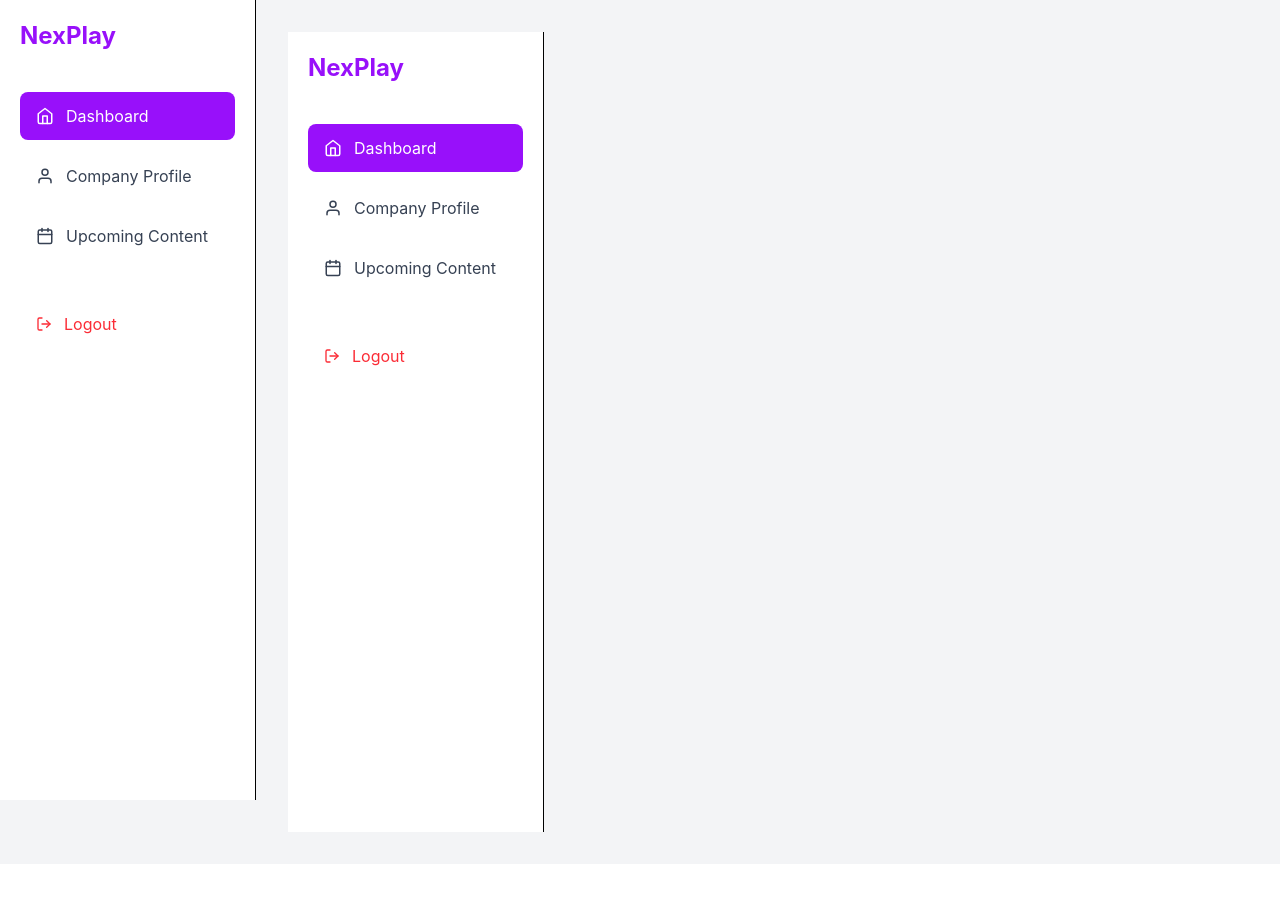
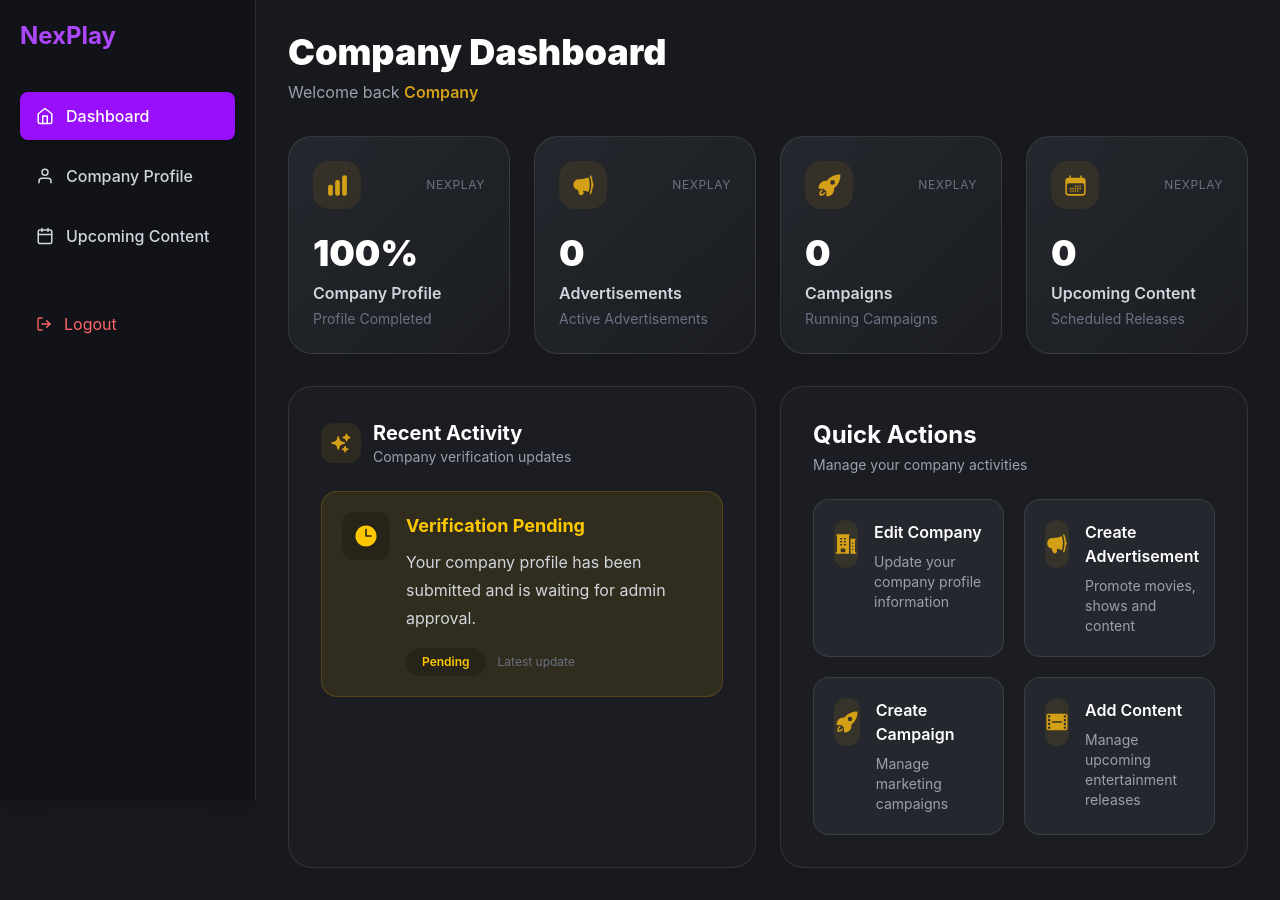
Before and after one commit to fahimsna/NexPlay, a React app in the folder frontend/: page /company in a window 1280 px wide. Before the commit the page ends 864 px from the top, so only its background shows below. Built offline with nearby package versions, Linux system fonts and the light colour scheme; no server answers; the HTML template or start-up script is replaced by a standard one.

Commit message:
Update company dashboard layout and navigation

```diff
--- a/frontend/src/components/company/CompanySidebar.jsx
+++ b/frontend/src/components/company/CompanySidebar.jsx
@@ -33,7 +33,7 @@ function CompanySidebar({ open, setOpen }) {
       {open && (
         <div
           onClick={() => setOpen(false)}
-          className="fixed inset-0 z-40 bg-black/40 md:hidden"
+          className="fixed inset-0 z-40 bg-black/60 md:hidden"
         />
       )}
 
@@ -41,7 +41,10 @@ function CompanySidebar({ open, setOpen }) {
         className={`
           fixed left-0 top-0 z-50
           h-screen w-64
-          border-r bg-white p-5
+          border-r border-white/10
+          bg-[#111318] p-5
+          text-white
+          shadow-xl
           transition-transform duration-300
           md:static md:translate-x-0
           ${
@@ -55,13 +58,21 @@ function CompanySidebar({ open, setOpen }) {
         <button
           type="button"
           onClick={() => setOpen(false)}
-          className="absolute right-4 top-4 md:hidden"
+          className="
+            absolute right-4 top-4
+            rounded-lg p-2
+            text-gray-300
+            transition
+            hover:bg-white/10
+            hover:text-white
+            md:hidden
+          "
           aria-label="Close sidebar"
         >
           <FiX size={22} />
         </button>
 
-        <h1 className="mb-10 text-2xl font-bold text-purple-600">
+        <h1 className="mb-10 text-2xl font-bold text-purple-500">
           NexPlay
         </h1>
 
@@ -76,11 +87,12 @@ function CompanySidebar({ open, setOpen }) {
                 `
                   flex items-center gap-3
                   rounded-lg px-4 py-3
+                  font-medium
                   transition
                   ${
                     isActive
-                      ? "bg-purple-600 text-white"
-                      : "text-gray-700 hover:bg-gray-100"
+                      ? "bg-purple-600 text-white shadow-md"
+                      : "text-gray-300 hover:bg-white/10 hover:text-white"
                   }
                 `
               }
@@ -94,10 +106,12 @@ function CompanySidebar({ open, setOpen }) {
         <button
           type="button"
           className="
-            mt-10 flex items-center gap-3
+            mt-10 flex w-full items-center gap-3
             rounded-lg px-4 py-3
-            text-red-500 transition
-            hover:bg-red-50
+            text-red-400
+            transition
+            hover:bg-red-500/10
+            hover:text-red-300
           "
         >
           <FiLogOut />
--- a/frontend/src/layouts/CompanyDashboardLayout.jsx
+++ b/frontend/src/layouts/CompanyDashboardLayout.jsx
@@ -7,10 +7,10 @@ function CompanyDashboardLayout() {
   const [open, setOpen] = useState(false);
 
   return (
-    <div className="min-h-screen bg-gray-100 flex">
+    <div className="min-h-screen bg-[#17191D] text-white flex">
       {/* Mobile Menu Button */}
-
       <button
+        type="button"
         onClick={() => setOpen(true)}
         className="
           md:hidden
@@ -22,20 +22,22 @@ function CompanyDashboardLayout() {
           text-white
           p-3
           rounded-lg
+          shadow-lg
         "
+        aria-label="Open company menu"
       >
         <FiMenu size={22} />
       </button>
 
       {/* Sidebar */}
-
       <CompanySidebar open={open} setOpen={setOpen} />
 
       {/* Main Content */}
-
       <main
         className="
           flex-1
+          min-w-0
+          bg-[#17191D]
           p-4
           md:p-8
           mt-14
--- a/frontend/src/pages/company/CompanyDashboard.jsx
+++ b/frontend/src/pages/company/CompanyDashboard.jsx
@@ -1,7 +1,6 @@
 import { useEffect, useState } from "react";
 import { Link } from "react-router-dom";
 
-import CompanyDashboardLayout from "../../layouts/CompanyDashboardLayout";
 import StatsCard from "../../components/dashboard/StatsCard";
 import RecentActivity from "../../components/dashboard/RecentActivity";
 
@@ -39,36 +38,47 @@ function CompanyDashboard() {
   const [loading, setLoading] = useState(true);
 
   const [advertisementCount, setAdvertisementCount] = useState(0);
-
   const [campaignCount, setCampaignCount] = useState(0);
 
   useEffect(() => {
     fetchCompany();
     updateDashboardCounts();
 
-    window.addEventListener("dashboardDataChanged", updateDashboardCounts);
+    window.addEventListener(
+      "dashboardDataChanged",
+      updateDashboardCounts,
+    );
 
     return () => {
-      window.removeEventListener("dashboardDataChanged", updateDashboardCounts);
+      window.removeEventListener(
+        "dashboardDataChanged",
+        updateDashboardCounts,
+      );
     };
   }, []);
 
   const updateDashboardCounts = () => {
-    const advertisements = readStoredArray("nexplayAdvertisements");
+    const advertisements = readStoredArray(
+      "nexplayAdvertisements",
+    );
 
     const campaigns = readStoredArray("nexplayCampaigns");
 
     const activeAdvertisements = advertisements.filter(
       (advertisement) =>
-        String(advertisement.status).trim().toLowerCase() === "active",
+        String(advertisement.status)
+          .trim()
+          .toLowerCase() === "active",
     );
 
     const activeCampaigns = campaigns.filter(
-      (campaign) => String(campaign.status).trim().toLowerCase() === "active",
+      (campaign) =>
+        String(campaign.status)
+          .trim()
+          .toLowerCase() === "active",
     );
 
     setAdvertisementCount(activeAdvertisements.length);
-
     setCampaignCount(activeCampaigns.length);
   };
 
@@ -88,31 +98,35 @@ function CompanyDashboard() {
 
   if (loading) {
     return (
-      <div className="min-h-screen bg-[#17191D] flex items-center justify-center text-white">
+      <div className="flex min-h-[60vh] items-center justify-center text-white">
         Loading Dashboard...
       </div>
     );
   }
 
   return (
-    <CompanyDashboardLayout>
     <div className="space-y-8">
-        {company && <CompanyProfileSummary company={company} dashboard />}
+      {company && (
+        <CompanyProfileSummary
+          company={company}
+          dashboard
+        />
+      )}
 
       <div>
-          <h1 className="text-3xl sm:text-4xl font-black text-white">
+        <h1 className="text-3xl font-black text-white sm:text-4xl">
           Company Dashboard
         </h1>
 
-          <p className="text-gray-400 mt-2">
+        <p className="mt-2 text-gray-400">
           Welcome back{" "}
-            <span className="text-[#D4A017] font-semibold">
-              {company?.companyName}
+          <span className="font-semibold text-[#D4A017]">
+            {company?.companyName || "Company"}
           </span>
         </p>
       </div>
 
-        <div className="grid grid-cols-1 sm:grid-cols-2 xl:grid-cols-4 gap-6">
+      <div className="grid grid-cols-1 gap-6 sm:grid-cols-2 xl:grid-cols-4">
         <StatsCard
           title="Company Profile"
           value="100%"
@@ -120,7 +134,7 @@ function CompanyDashboard() {
         />
 
         <Link
-            to="/company/advertisement-list"
+          to="/company/advertisements"
           className="block rounded-3xl transition hover:-translate-y-1 hover:ring-2 hover:ring-[#D4A017]/60"
         >
           <StatsCard
@@ -131,7 +145,7 @@ function CompanyDashboard() {
         </Link>
 
         <Link
-            to="/company/campaign-list"
+          to="/company/campaigns"
           className="block rounded-3xl transition hover:-translate-y-1 hover:ring-2 hover:ring-[#D4A017]/60"
         >
           <StatsCard
@@ -141,28 +155,35 @@ function CompanyDashboard() {
           />
         </Link>
 
+        <Link
+          to="/company/upcoming-content"
+          className="block rounded-3xl transition hover:-translate-y-1 hover:ring-2 hover:ring-[#D4A017]/60"
+        >
           <StatsCard
             title="Upcoming Content"
             value="0"
             subtitle="Scheduled Releases"
           />
+        </Link>
       </div>
 
       {company && <CompanyInfoCard company={company} />}
 
-        <div className="grid grid-cols-1 xl:grid-cols-2 gap-6">
+      <div className="grid grid-cols-1 gap-6 xl:grid-cols-2">
         <RecentActivity company={company} />
 
-          <div className="bg-[#1B1D22] border border-white/10 rounded-3xl p-6 sm:p-8">
+        <div className="rounded-3xl border border-white/10 bg-[#1B1D22] p-6 sm:p-8">
           <div className="mb-6">
-              <h2 className="text-2xl font-bold text-white">Quick Actions</h2>
+            <h2 className="text-2xl font-bold text-white">
+              Quick Actions
+            </h2>
 
-              <p className="text-gray-400 text-sm mt-1">
+            <p className="mt-1 text-sm text-gray-400">
               Manage your company activities
             </p>
           </div>
 
-            <div className="grid grid-cols-1 sm:grid-cols-2 gap-5">
+          <div className="grid grid-cols-1 gap-5 sm:grid-cols-2">
             <ActionCard
               title="Edit Company"
               description="Update your company profile information"
@@ -187,35 +208,43 @@ function CompanyDashboard() {
             <ActionCard
               title="Add Content"
               description="Manage upcoming entertainment releases"
-                path="/company/content"
+              path="/company/upcoming-content"
               icon={HiFilm}
             />
           </div>
         </div>
       </div>
     </div>
-    </CompanyDashboardLayout>
   );
 }
 
-function ActionCard({ title, description, path, icon: Icon }) {
+function ActionCard({
+  title,
+  description,
+  path,
+  icon: Icon,
+}) {
   return (
     <Link
       to={path}
-      className="group bg-[#24272D] border border-white/10 rounded-2xl p-5 hover:border-[#D4A017] hover:-translate-y-1 transition"
+      className="group rounded-2xl border border-white/10 bg-[#24272D] p-5 transition hover:-translate-y-1 hover:border-[#D4A017]"
     >
       <div className="flex items-start gap-4">
-        <div className="w-12 h-12 rounded-xl bg-[#D4A017]/10 flex items-center justify-center group-hover:bg-[#D4A017] transition">
+        <div className="flex h-12 w-12 items-center justify-center rounded-xl bg-[#D4A017]/10 transition group-hover:bg-[#D4A017]">
           <Icon
             size={24}
-            className="text-[#D4A017] group-hover:text-[#17191D] transition"
+            className="text-[#D4A017] transition group-hover:text-[#17191D]"
           />
         </div>
 
         <div>
-          <h3 className="text-white font-semibold">{title}</h3>
+          <h3 className="font-semibold text-white">
+            {title}
+          </h3>
 
-          <p className="text-gray-400 text-sm mt-2 leading-5">{description}</p>
+          <p className="mt-2 text-sm leading-5 text-gray-400">
+            {description}
+          </p>
         </div>
       </div>
     </Link>
```
Lines whose indentation alone changed are shown as unchanged.
